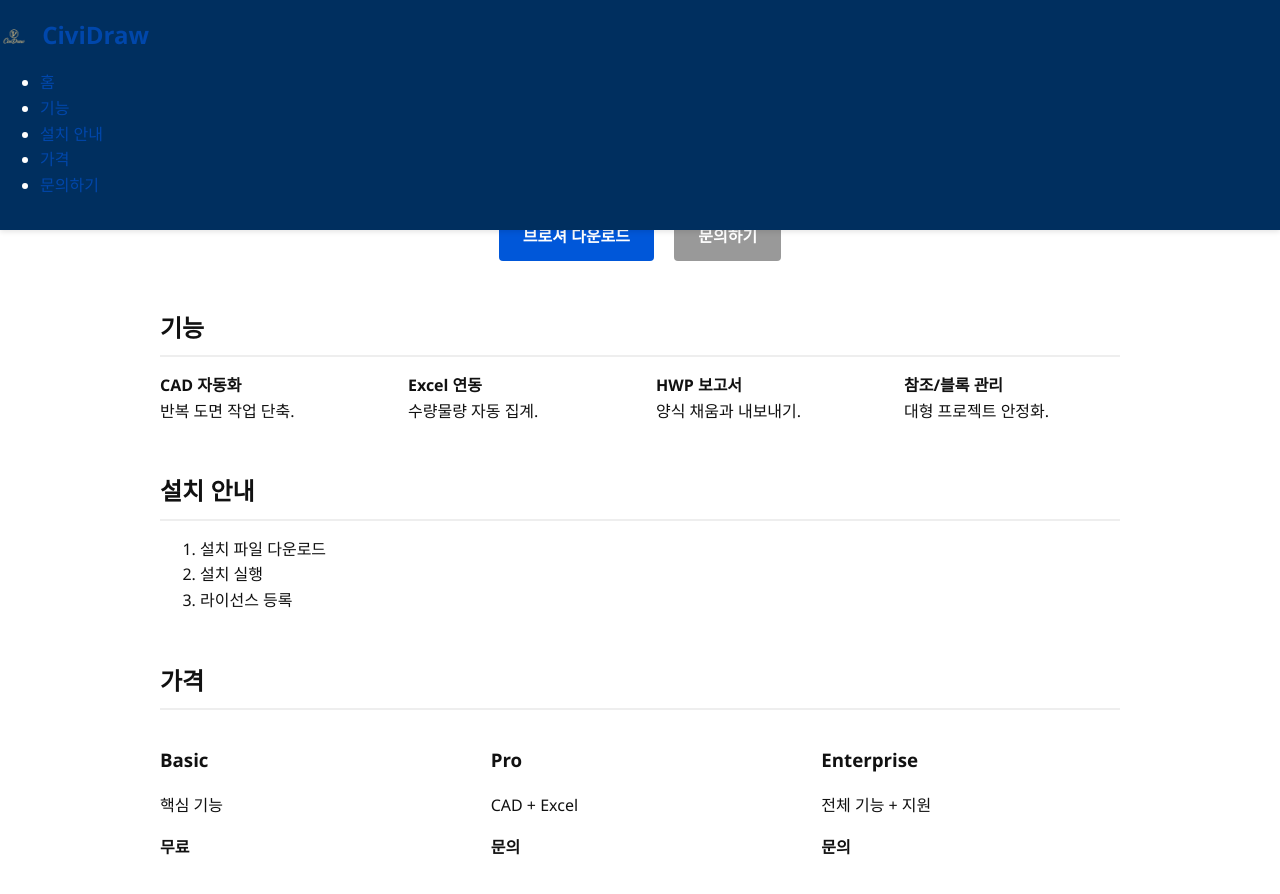
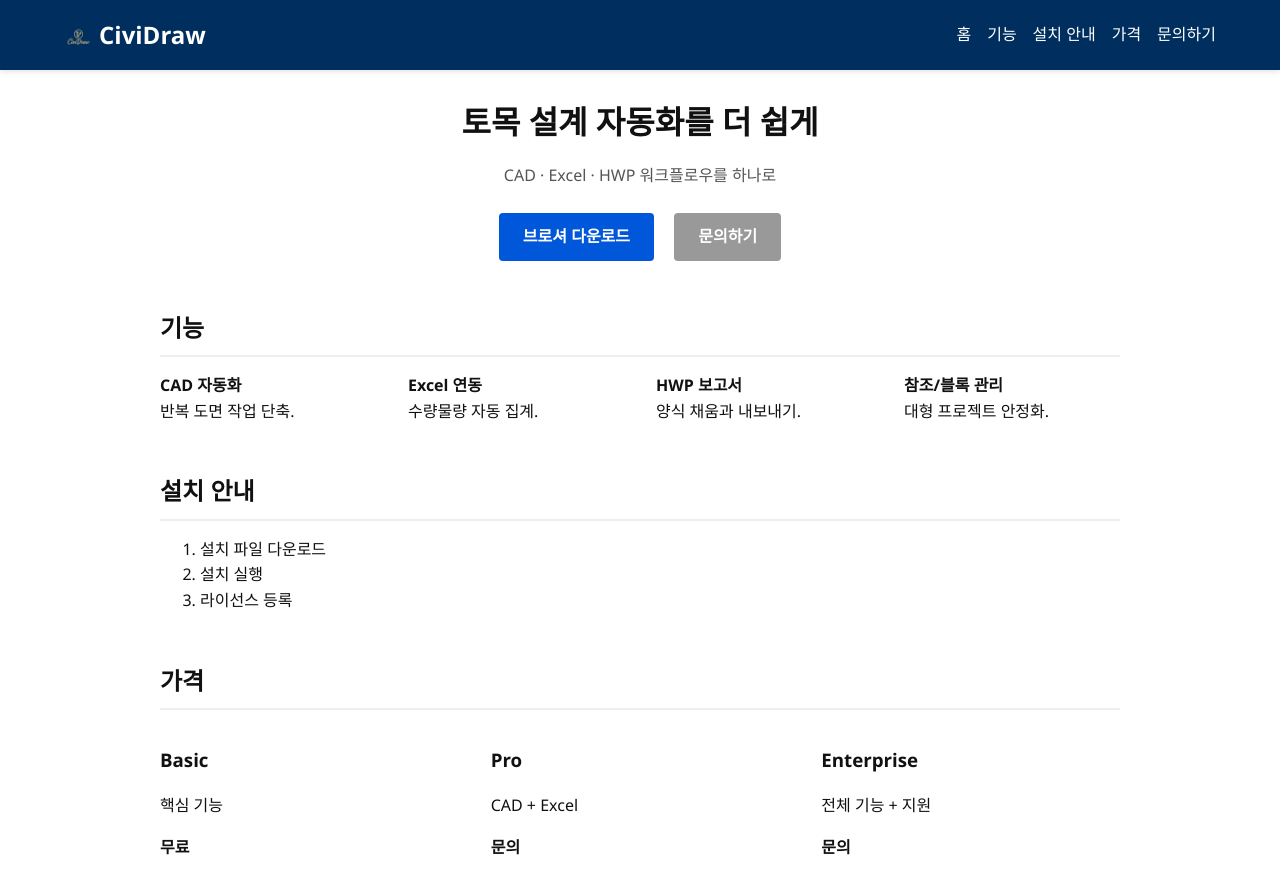
Before and after one commit to jong0342/cividraw.github.io, a Jekyll site: the page built from index.md, in a window 1280 px wide and 900 px high. Shown: the top 894 px of the window. Built offline with Jekyll 4.4.1, drawn with Linux system fonts in a browser that asks for light colours; our own code applies the rules of GitHub Pages for plain Markdown files.

Commit message:
feat: 전체 레이아웃, GA4, 반응형, Formspree 연동 최종 정비

```diff
--- a/_includes/header.html
+++ b/_includes/header.html
@@ -1,18 +1,15 @@
 <header class="site-header">
-  <div class="wrapper">
-    <a class="site-title" href="/">
-      <img src="/cividraw_logo.ico" alt="CiviDraw 로고" style="height: 28px; vertical-align: middle;">
-      <span style="margin-left: 8px;">CiviDraw</span>
-    </a>
-
-    <nav class="site-nav">
-      <ul>
-        <li><a href="/">홈</a></li>
-        <li><a href="/#features">기능</a></li>
-        <li><a href="/#install">설치 안내</a></li>
-        <li><a href="/#pricing">가격</a></li>
-        <li><a href="/#contact">문의하기</a></li>
-      </ul>
-    </nav>
+  <div class="container">
+    <div class="site-title">
+      <img src="/cividraw_logo.ico" alt="CiviDraw Logo" style="height: 1.2em; vertical-align: middle;">
+      CiviDraw
+    </div>
+    <ul class="nav">
+      <li><a href="/">홈</a></li>
+      <li><a href="#features">기능</a></li>
+      <li><a href="#install">설치 안내</a></li>
+      <li><a href="#pricing">가격</a></li>
+      <li><a href="#contact">문의하기</a></li>
+    </ul>
   </div>
 </header>
--- a/_layouts/default.html
+++ b/_layouts/default.html
@@ -1,28 +1,30 @@
 <!DOCTYPE html>
 <html lang="ko">
 <head>
-    <meta charset="UTF-8" />
-    <meta name="viewport" content="width=device-width, initial-scale=1.0" />
-    <title>{{ page.title }} | {{ site.title }}</title>
-
+  <meta charset="UTF-8">
+  <title>{{ page.title }}</title>
+  <meta name="viewport" content="width=device-width, initial-scale=1">
+  <meta name="description" content="CiviDraw - 토목 설계 자동화 도구">
+  <link rel="icon" href="/cividraw_logo.ico">
+  <link rel="stylesheet" href="/assets/custom.css">
   {% seo %}
 
-    <link rel="stylesheet" href="{{ '/assets/custom.css' | relative_url }}">
-    <link rel="icon" href="{{ '/cividraw_logo.ico' | relative_url }}" type="image/x-icon" />
+  <!-- Google Analytics -->
+  <script async src="https://www.googletagmanager.com/gtag/js?id=G-BB7PYJSNK6"></script>
+  <script>
+    window.dataLayer = window.dataLayer || [];
+    function gtag(){ dataLayer.push(arguments); }
+    gtag('js', new Date());
+    gtag('config', 'G-BB7PYJSNK6');
+  </script>
 </head>
 <body>
   {% include header.html %}
-
   <main class="container">
     {{ content }}
   </main>
-
   <footer>
     <p>© 2025 CiviDraw</p>
   </footer>
-
-    {% if site.google_analytics %}
-      {% include google-analytics.html %}
-    {% endif %}
 </body>
 </html>
```
Lines whose indentation alone changed are shown as unchanged.
